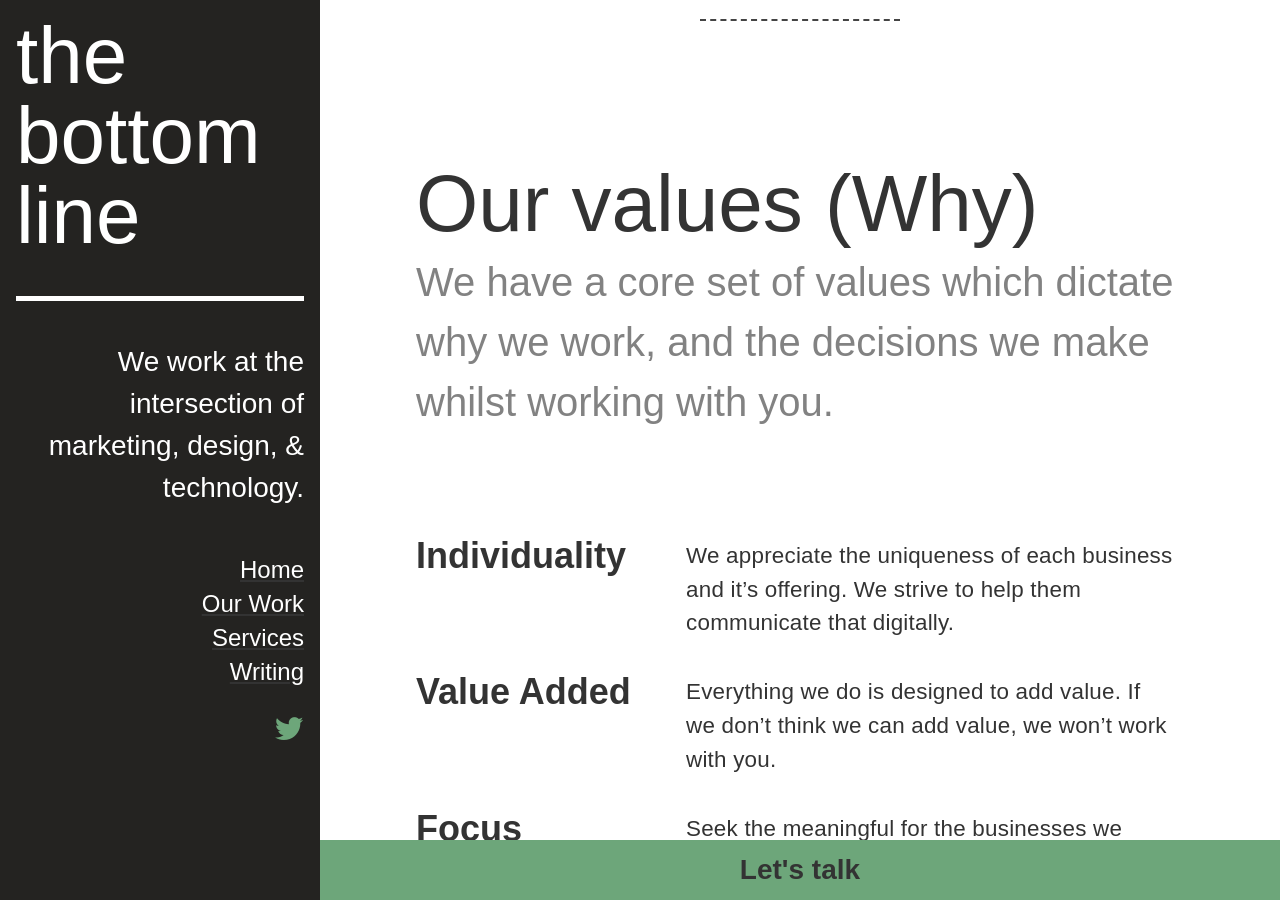
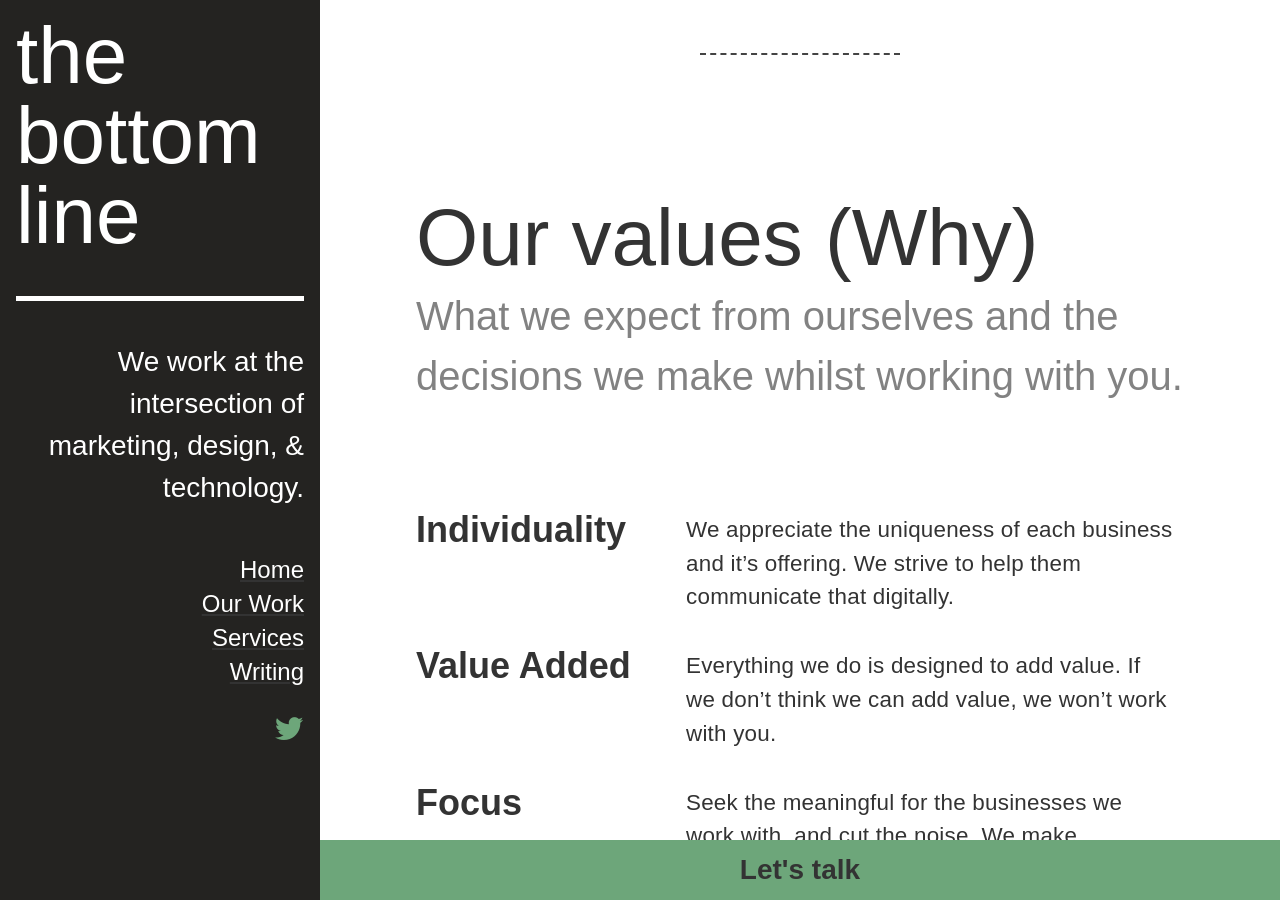
Before and after one commit to baselrazouk/bottomline, a Jekyll site: the page built from how-we-work.html, in a window 1280 px wide and 900 px high, scrolled down 3938 px. Built offline with Jekyll 4.4.1, drawn with Linux system fonts in a browser that asks for light colours.

Commit message:
Update how-we-work.html

```diff
--- a/how-we-work.html
+++ b/how-we-work.html
@@ -10,7 +10,7 @@ permalink: /how-we-work/
       <div class="page-title__text">Your Medicine* (What)</div>
       <div class="page-title__subtitle">Is entirely unique, but may contain one or more of the following.</div>
   </h1>
-
+<hr>
   <div class="group section">
     <div class="group span_2_of_12_fixed col">
       <object id="bottle" data="/assets/img/bottle.svg" type="image/svg+xml"></object>
@@ -167,7 +167,7 @@ permalink: /how-we-work/
 <div class="home-services">
   <h1 class="page-title">
       <div class="page-title__text">Our values (Why)</div>
-      <div class="page-title__subtitle">We have a core set of values which dictate why we work, and the decisions we make whilst working with you.</div>
+      <div class="page-title__subtitle">What we expect from ourselves and the decisions we make whilst working with you.</div>
   </h1>
 
   <div class="group section">
```
